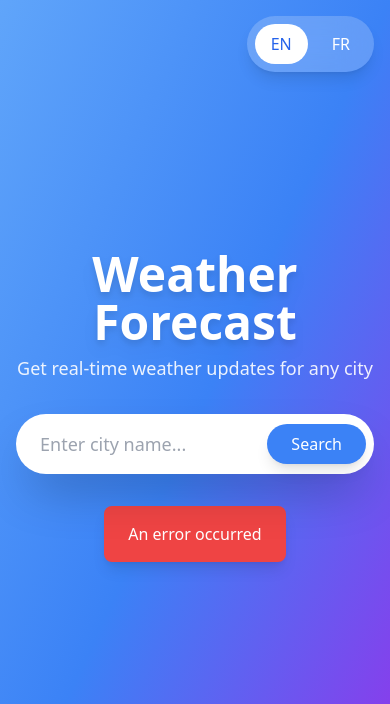
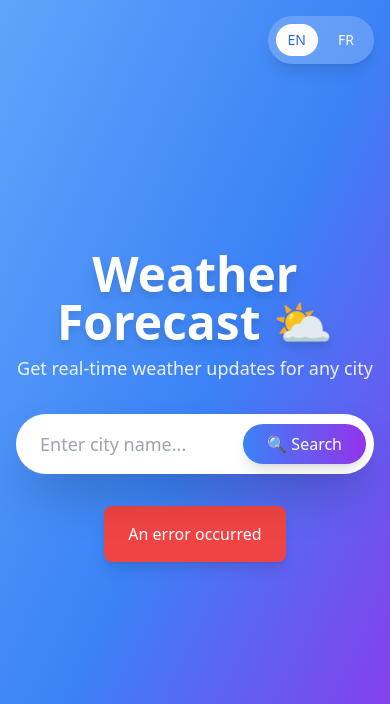
Before and after one commit to Mouad-Baaziz/weather-app, a Django app: page / in a window 390 px wide. Shown: the top 704 px of the page. Run offline with Django 5.2, Linux system fonts and the light colour scheme; data that the repository does not hold is empty; some libraries are stand-ins or nearby versions.

Commit message:
style enhacing

```diff
--- a/myapp/templates/weather/base.html
+++ b/myapp/templates/weather/base.html
@@ -9,18 +9,18 @@
 </head>
 <body class="bg-gradient-to-br from-blue-400 via-blue-500 to-purple-600 min-h-screen">
     <!-- Language Switcher -->
-     <form style="display:none;">
+    <form style="display:none;">
     {% csrf_token %}
     </form>
-    <div class="absolute top-4 right-4 z-10">
+    <div class="fixed top-4 right-4 z-50">
         <div class="bg-white/20 backdrop-blur-lg rounded-full shadow-lg p-2 flex space-x-2">
             <button onclick="changeLanguage('en')"
-                    class="px-4 py-2 rounded-full transition-all duration-300 {% if current_language == 'en' %}bg-white text-blue-600{% else %}text-white hover:bg-white/20{% endif %}"
+                    class="px-3 py-1.5 sm:px-4 sm:py-2 rounded-full transition-all duration-300 text-sm sm:text-base {% if current_language == 'en' %}bg-white text-blue-600{% else %}text-white hover:bg-white/20{% endif %}"
                     id="lang-en">
                 EN
             </button>
             <button onclick="changeLanguage('fr')"
-                    class="px-4 py-2 rounded-full transition-all duration-300 {% if current_language == 'fr' %}bg-white text-blue-600{% else %}text-white hover:bg-white/20{% endif %}"
+                    class="px-3 py-1.5 sm:px-4 sm:py-2 rounded-full transition-all duration-300 text-sm sm:text-base {% if current_language == 'fr' %}bg-white text-blue-600{% else %}text-white hover:bg-white/20{% endif %}"
                     id="lang-fr">
                 FR
             </button>
--- a/myapp/templates/weather/index.html
+++ b/myapp/templates/weather/index.html
@@ -5,7 +5,7 @@
 <div class="container mx-auto px-4 py-8 min-h-screen flex flex-col items-center justify-center">
     <!-- Header -->
     <div class="text-center mb-8">
-        <h1 class="text-5xl font-bold text-white mb-2 drop-shadow-lg">{% trans "Weather Forecast" %}</h1>
+        <h1 class="text-5xl font-bold text-white mb-2 drop-shadow-lg">{% trans "Weather Forecast" %} ⛅</h1>
         <p class="text-white text-lg opacity-90">{% trans "Get real-time weather updates for any city" %}</p>
     </div>
 
@@ -21,8 +21,8 @@
             >
             <button
                 onclick="searchWeather()"
-                class="absolute right-2 top-1/2 transform -translate-y-1/2 bg-blue-500 hover:bg-blue-600 text-white px-6 py-2 rounded-full transition-all duration-300 shadow-lg">
-                {% trans "Search" %}
+                class="absolute right-2 top-1/2 transform -translate-y-1/2 bg-gradient-to-r from-blue-500 to-purple-600 hover:from-blue-600 hover:to-purple-700 text-white text-white px-6 py-2 rounded-full transition-all duration-300 shadow-lg">
+                🔍 {% trans "Search" %}
             </button>
         </div>
     </div>
@@ -58,19 +58,19 @@
                 <!-- Right: Weather Details Grid -->
                 <div class="grid grid-cols-2 gap-4 text-white">
                     <div class="bg-white/10 rounded-xl p-4 backdrop-blur-sm">
-                        <p class="text-sm opacity-80">{% trans "Humidity" %}</p>
+                        <p class="text-sm opacity-80">💧 {% trans "Humidity" %}</p>
                         <p id="humidity" class="text-2xl font-semibold"></p>
                     </div>
                     <div class="bg-white/10 rounded-xl p-4 backdrop-blur-sm">
-                        <p class="text-sm opacity-80">{% trans "Wind Speed" %}</p>
+                        <p class="text-sm opacity-80">💨 {% trans "Wind Speed" %}</p>
                         <p id="windSpeed" class="text-2xl font-semibold"></p>
                     </div>
                     <div class="bg-white/10 rounded-xl p-4 backdrop-blur-sm">
-                        <p class="text-sm opacity-80">{% trans "Pressure" %}</p>
+                        <p class="text-sm opacity-80">🌡️ {% trans "Pressure" %}</p>
                         <p id="pressure" class="text-2xl font-semibold"></p>
                     </div>
                     <div class="bg-white/10 rounded-xl p-4 backdrop-blur-sm">
-                        <p class="text-sm opacity-80">{% trans "Visibility" %}</p>
+                        <p class="text-sm opacity-80">👁️ {% trans "Visibility" %}</p>
                         <p id="visibility" class="text-2xl font-semibold"></p>
                     </div>
                 </div>
@@ -79,11 +79,11 @@
             <!-- Sun Times -->
             <div class="flex justify-around mt-8 pt-8 border-t border-white/20 text-white">
                 <div class="text-center">
-                    <p class="text-sm opacity-80">{% trans "Sunrise" %}</p>
+                    <p class="text-sm opacity-80">🌅 {% trans "Sunrise" %}</p>
                     <p id="sunrise" class="text-xl font-semibold"></p>
                 </div>
                 <div class="text-center">
-                    <p class="text-sm opacity-80">{% trans "Sunset" %}</p>
+                    <p class="text-sm opacity-80">🌇 {% trans "Sunset" %}</p>
                     <p id="sunset" class="text-xl font-semibold"></p>
                 </div>
             </div>
@@ -91,7 +91,7 @@
 
         <!-- 5-Day Forecast -->
         <div class="bg-white/20 backdrop-blur-lg rounded-3xl shadow-2xl p-8">
-            <h3 class="text-white text-2xl font-bold mb-6">{% trans "5-Day Forecast" %}</h3>
+            <h3 class="text-white text-2xl font-bold mb-6"><span class="mr-3">📅</span>{% trans "5-Day Forecast" %}</h3>
             <div id="forecast" class="grid grid-cols-2 md:grid-cols-5 gap-4"></div>
         </div>
     </div>
```
